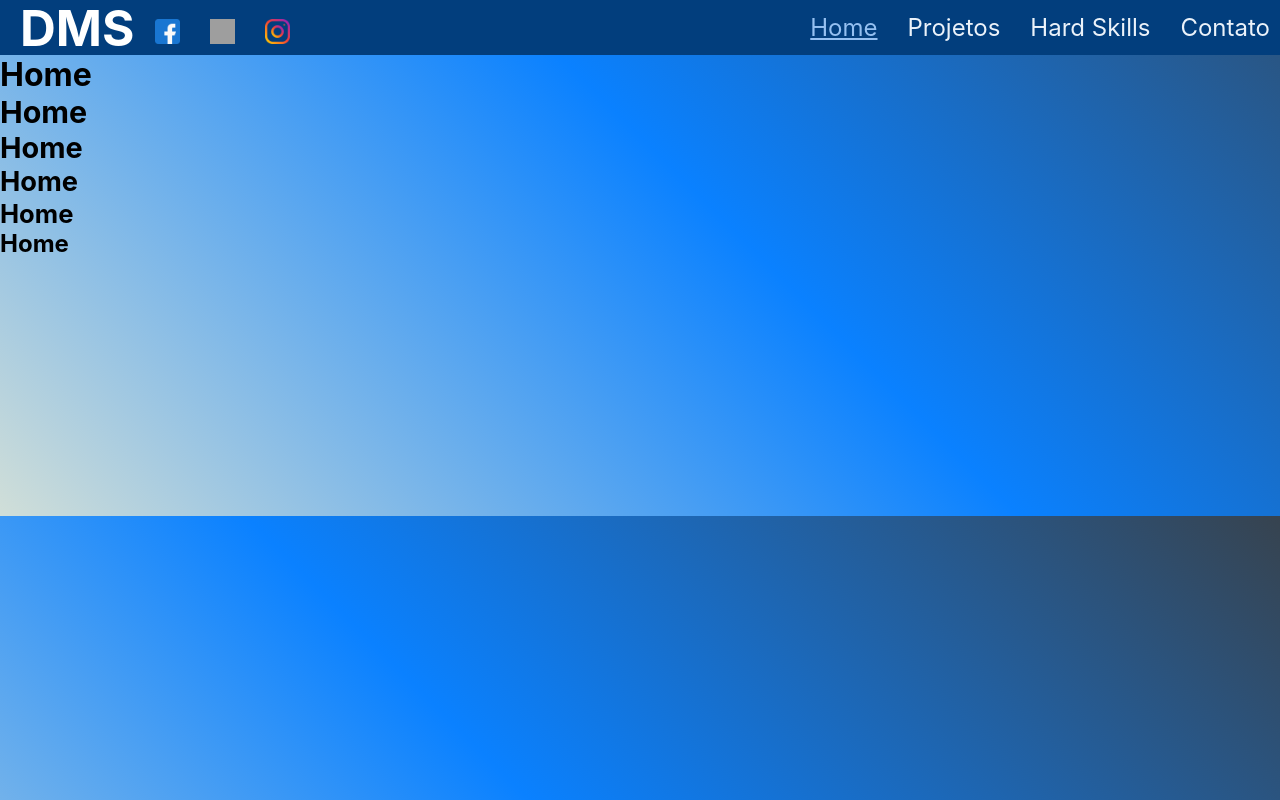
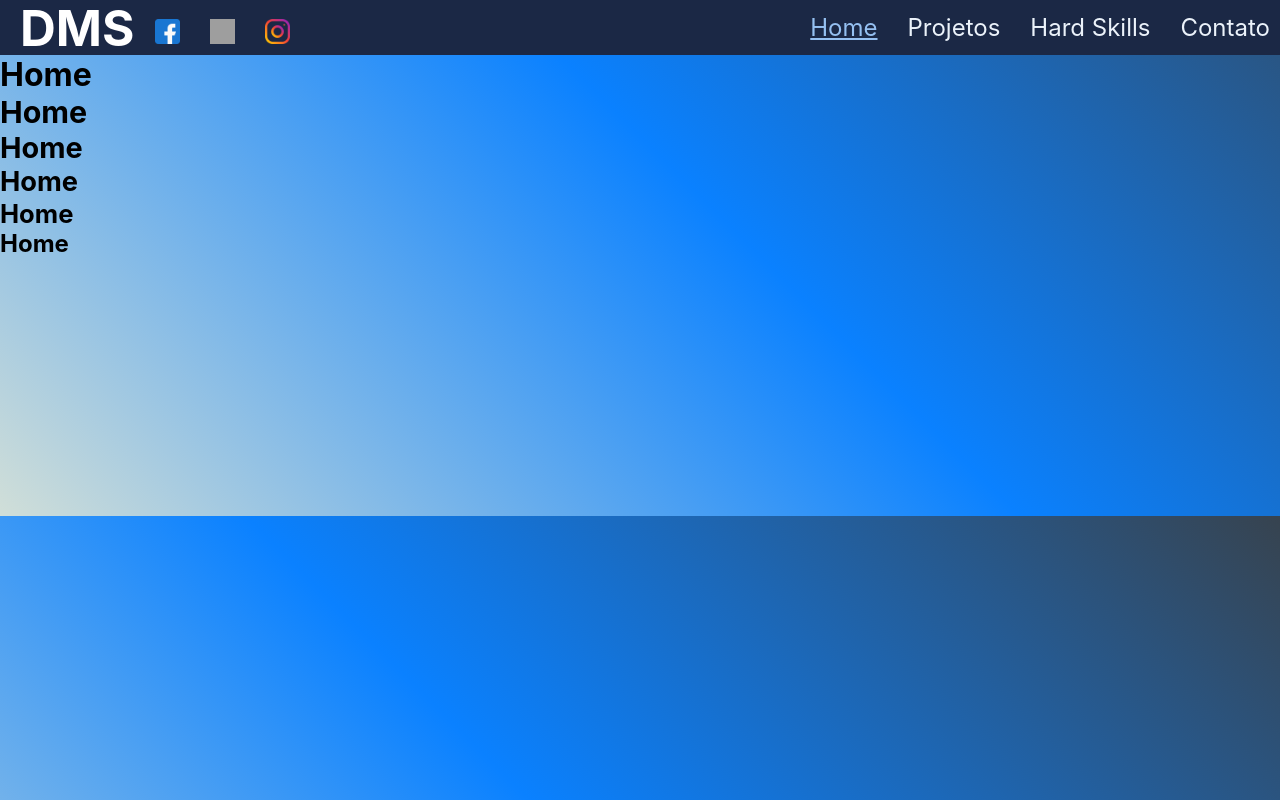
Before and after one commit to dennisMarcelo/portifolioReact, a React (Create React App) app: page / in a window 1280 px wide. Built offline with nearby package versions, Linux system fonts and the light colour scheme; grey boxes are pictures that could not be loaded.

Commit message:
change backgroud-color in header

```diff
--- a/src/components/style/Header.css
+++ b/src/components/style/Header.css
@@ -4,7 +4,7 @@ header {
   display: flex;
   justify-content: space-between;
   align-items: center;
-  background-color: #023e7d;
+  background-color: #1B2845;
 }
 
 .textLogo {
--- a/src/components/style/Menu.css
+++ b/src/components/style/Menu.css
@@ -40,7 +40,7 @@ a.activated {
   nav {
     position: fixed;
     top: 0px;
-    background-color: #001233;
+    background-color: #1B2845;
     height: 100vh;
     width: 80%;
     display: flex;
```
